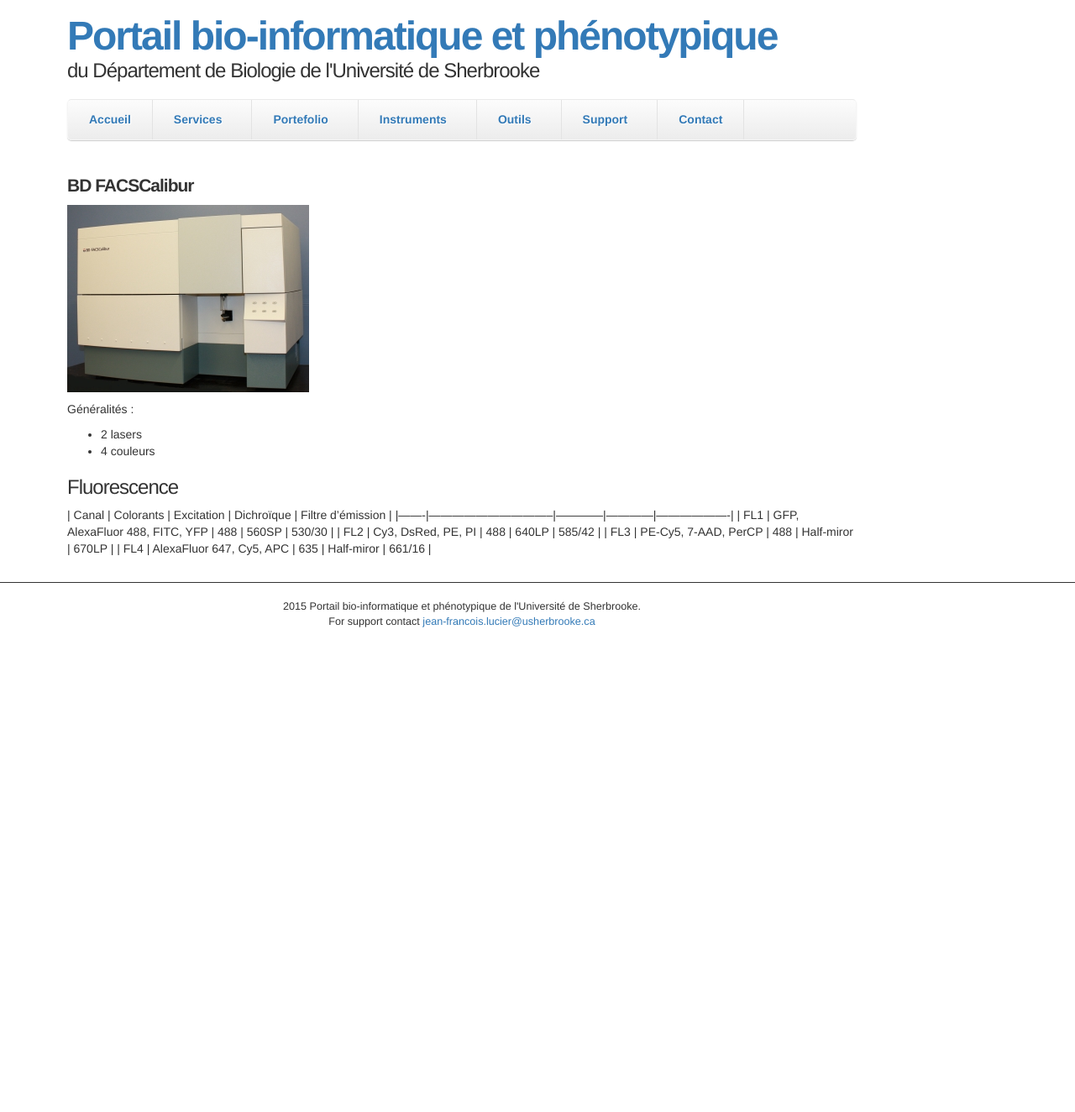
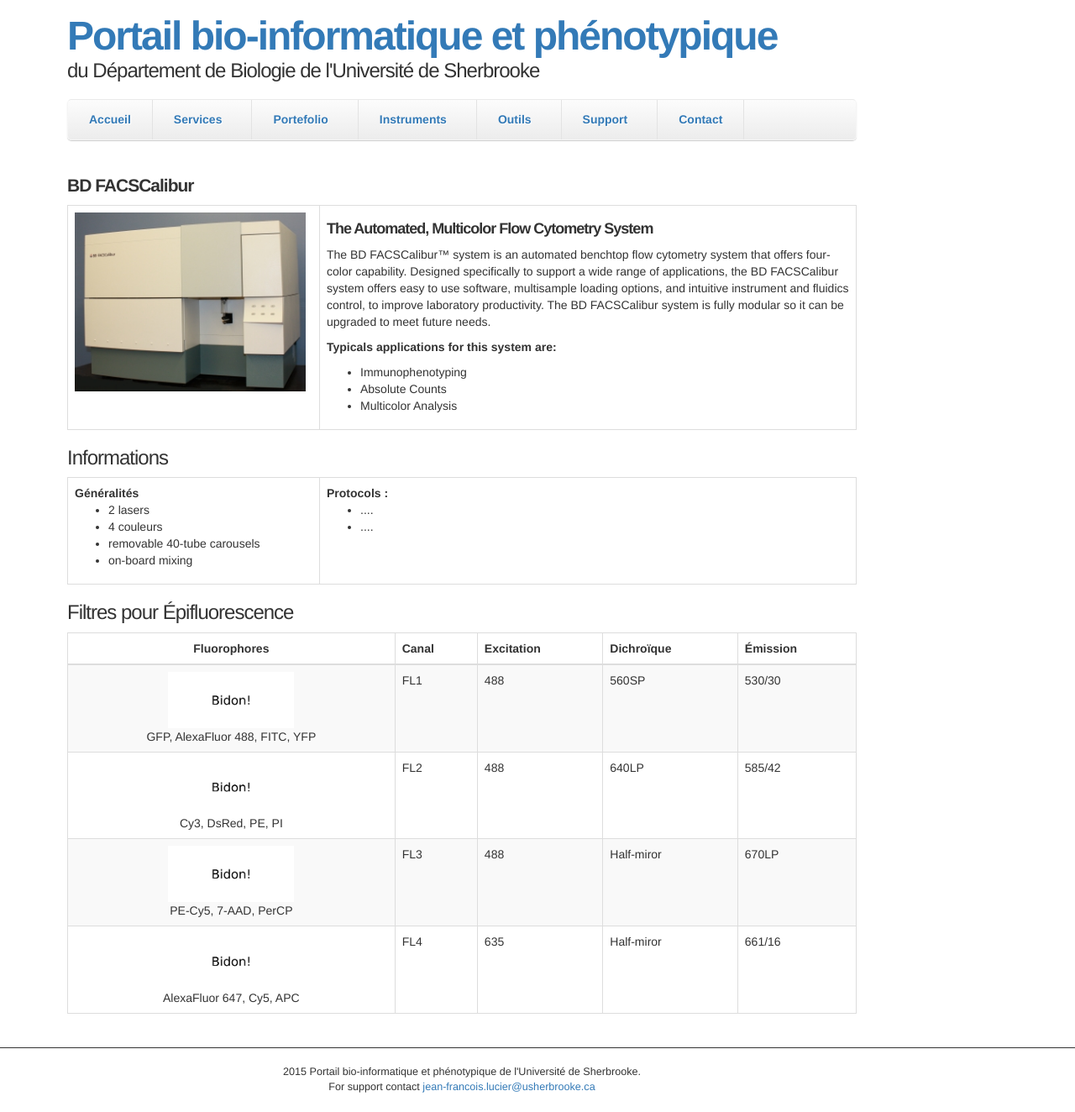
Before and after one commit to jflucier/bioinfo-portal-, a Jekyll site: the page built from portal/equipements/bd_facscalibur.md, in a window 1280 px wide. Shown: the whole page at 84% size. Built offline with Jekyll 4.4.1, drawn with Linux system fonts in a browser that asks for light colours; nearby versions of some CDN libraries; Markdown is read by kramdown in place of the engine named in the settings; before the commit the page ends 900 px from its top, so only the background shows below that.

Commit message:
biomek + facscaliburausorus

```diff
--- a/portal/equipements/bd_facscalibur.md
+++ b/portal/equipements/bd_facscalibur.md
@@ -2,18 +2,117 @@
 layout: default
 ---
 
-## BD FACSCalibur
+<h2>BD FACSCalibur</h2>
+<table >
+<tbody>
+<tr style="background-color:#FFFFFF">
+    <td width='300px'>
+        <img src='/images/bd_facscalibur.jpg' width='275px' />
+    </td>
+    <td  >
+        <h4><b>The Automated, Multicolor Flow Cytometry System</b></h4>
+        <p>
+            The BD FACSCalibur™ system is an automated benchtop flow
+            cytometry system that offers four-color capability.
+            Designed specifically to support a wide range of applications,
+            the BD FACSCalibur system offers easy to use software, multisample
+            loading options, and intuitive instrument and fluidics control, to improve laboratory productivity. The
+            BD FACSCalibur system is fully modular so it can be upgraded
+            to meet future needs.
+        </p>
+        <p>
+        <b>Typicals applications for this system are:</b>
+        <ul>
+            <li>Immunophenotyping</li>
+            <li>Absolute Counts</li>
+            <li>Multicolor Analysis</li>
+        </ul>
+        </p>
+    </td>
+</tr>
+</tbody>
+</table>
 
-![BD FACSCalibur](/images/bd_facscalibur.jpg)
+<h3>Informations</h3>
+<table >
+<tbody>
+<tr style="background-color:#FFFFFF">
+    <td width='300px'>
+        <b>Généralités</b>
+        <ul>
+            <li>2 lasers</li>
+            <li>4 couleurs</li>
+            <li>removable 40-tube carousels</li>
+            <li>on-board mixing</li>
+        </ul>
 
-Généralités :
-- 2 lasers
-- 4 couleurs
+    </td>
+    <td  >
+        <b>Protocols :</b>
+        <ul>
+            <li>....</li>
+            <li>....</li>
+        </ul>
+    </td>
+</tr>
+</tbody>
+</table>
 
-### Fluorescence
-| Canal | Colorants                      | Excitation | Dichroïque | Filtre d'émission |
-|-------|--------------------------------|------------|------------|-------------------|
-| FL1   | GFP, AlexaFluor 488, FITC, YFP | 488        | 560SP      | 530/30            |
-| FL2   | Cy3, DsRed, PE, PI             | 488        | 640LP      | 585/42            |
-| FL3   | PE-Cy5, 7-AAD, PerCP           | 488        | Half-miror | 670LP             |
-| FL4   | AlexaFluor 647, Cy5, APC       | 635        | Half-miror | 661/16            |
+<h3>Filtres pour Épifluorescence</h3>
+<table width='100%'>
+    <thead>
+        <tr>
+            <td align='center'><b>Fluorophores</b></td>
+            <td ><b>Canal</b></td>
+            <td><b>Excitation</b></td>
+            <td><b>Dichroïque</b></td>
+            <td><b>Émission</b></td>
+        </tr>
+    </thead>
+    <tbody >
+        <tr >
+            <td align='center'>
+                <a href='/images/bidon.png'><img src='/images/bidon.png' width='150px' /></a>
+                <br />
+                GFP, AlexaFluor 488, FITC, YFP
+            </td>
+            <td >FL1</td>
+            <td >488</td>
+            <td >560SP</td>
+            <td >530/30</td>
+        </tr>
+        <tr >
+            <td align='center'>
+                <a href='/images/bidon.png'><img src='/images/bidon.png' width='150px' /></a>
+                <br />
+                Cy3, DsRed, PE, PI
+            </td>
+            <td >FL2</td>
+            <td >488</td>
+            <td >640LP</td>
+            <td >585/42</td>
+        </tr>
+        <tr >
+            <td align='center'>
+                <a href='/images/bidon.png'><img src='/images/bidon.png' width='150px' /></a>
+                <br />
+                PE-Cy5, 7-AAD, PerCP
+            </td>
+            <td >FL3</td>
+            <td >488</td>
+            <td >Half-miror</td>
+            <td >670LP</td>
+        </tr>
+        <tr >
+            <td align='center'>
+                <a href='/images/bidon.png'><img src='/images/bidon.png' width='150px' /></a>
+                <br />
+                AlexaFluor 647, Cy5, APC
+            </td>
+            <td >FL4</td>
+            <td >635</td>
+            <td >Half-miror</td>
+            <td >661/16</td>
+        </tr>
+    </tbody>
+</table>
```
Also changed, not shown: portal/equipements/bio-tek_fl600.md (+53 -12 lines).
